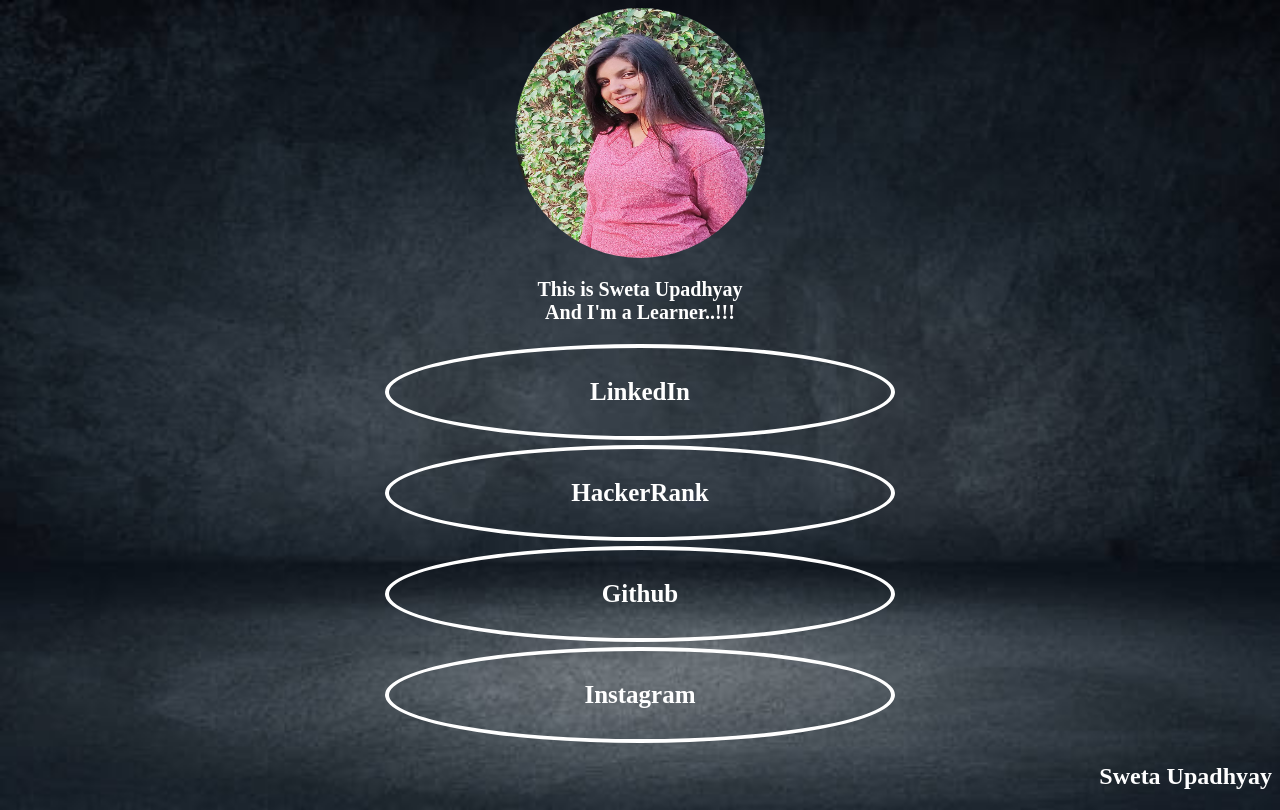
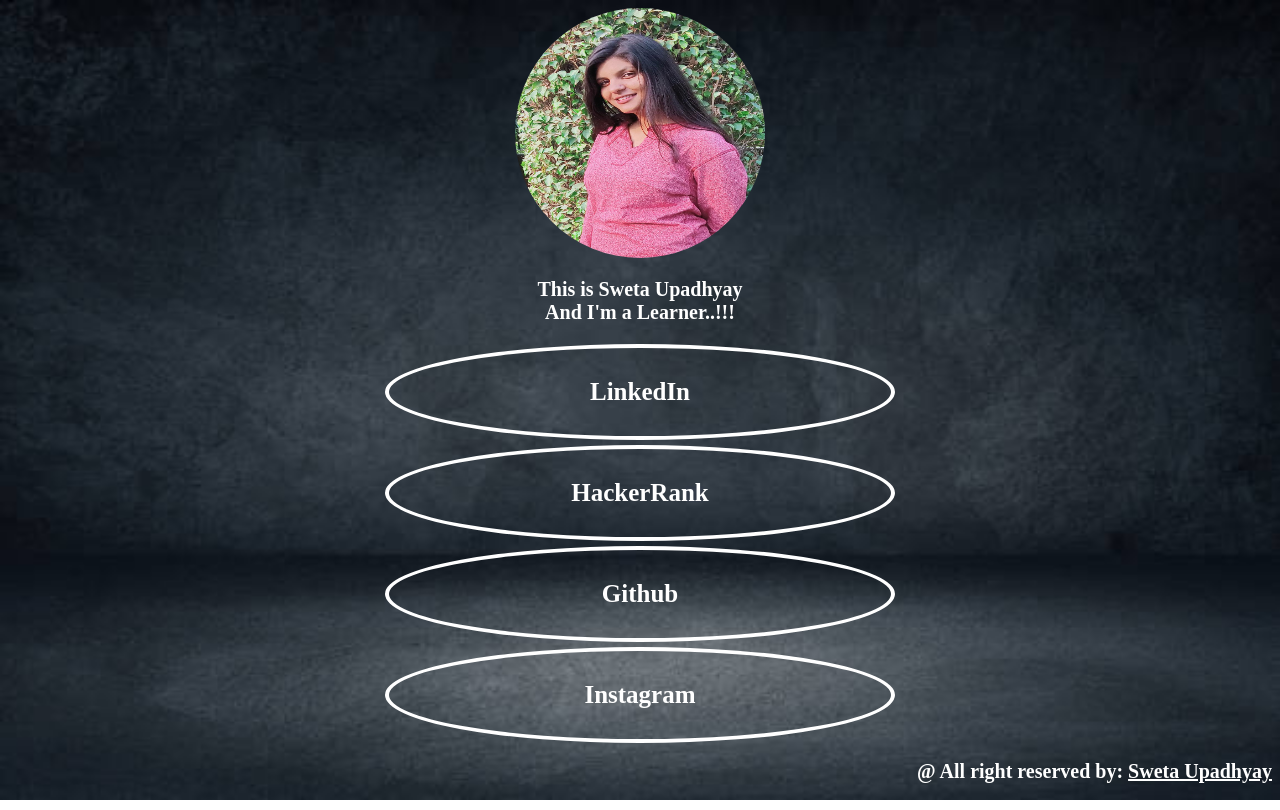
Before and after one commit to Swetaupadhyay21/LinkTree, a plain HTML site: page index.html in a window 1280 px wide. Drawn offline with Linux system fonts and the light colour scheme.

Commit message:
Update index.html

```diff
--- a/index.html
+++ b/index.html
@@ -41,9 +41,9 @@
     padding:30px;
     border:4px solid white;
     border-width:4px;
-	border-radius:50%;
+    border-radius:50%;
     width:35%;
-	margin-top:5px;
+    margin-top:5px;
 
 }
 
@@ -68,7 +68,7 @@
 h2
 {
         font-weight:bold;
-        font-size:25p;
+        font-size:20px;
         font-family:algerian;
         color:white;
         text-align:right;
@@ -76,7 +76,7 @@
 
 h2 a
 {
-color:white
+color:white;
 }
 
 
@@ -96,7 +96,8 @@
 
 	  </ul>
 
-	 <h2 @ All right reserved by: <a href="https://github.com/Swetaupadhyay21">Sweta Upadhyay</a></h2
+	<h2> @ All right reserved by: <a href="https://github.com/Swetaupadhyay21">Sweta Upadhyay</a></h2>
 </center>
 </body>
 </head>
+</html>
```
